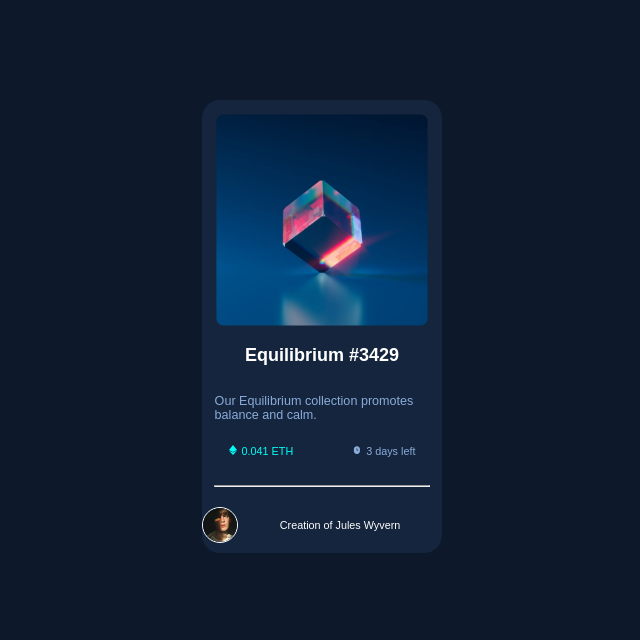
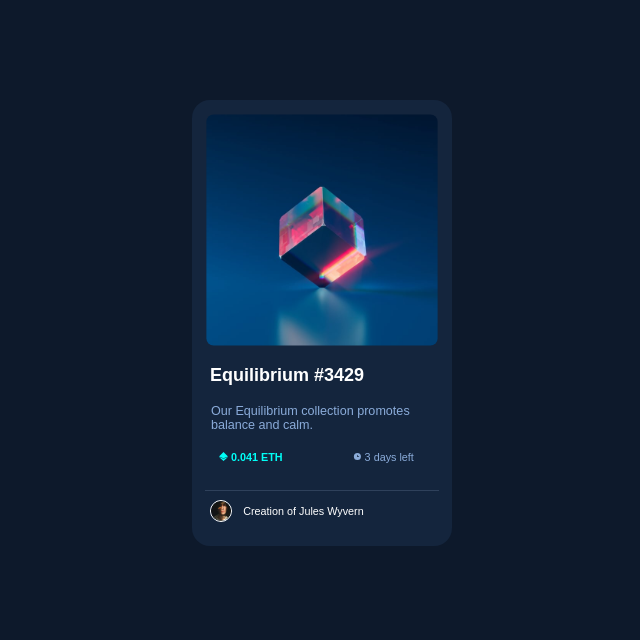
Before and after one commit to wesleyellsworth/Frontend-Mentor-NFT-Card, a plain HTML site: page index.html in a window 1280 px wide. Shown: the top 640 px of the page, without its empty margins (318-958 px from the left). Drawn offline with Linux system fonts and the light colour scheme.

Commit message:
css update

```diff
--- a/css/styles.css
+++ b/css/styles.css
@@ -50,9 +50,8 @@ body {
 .container {
     display: flex;
     flex-direction: column;
-    align-items: center;
     margin: 100px auto;
-    width: 240px;
+    max-width: 260px;
     background-color: hsl(216, 50%, 16%);
     border-radius: 1em;
 }
@@ -60,9 +59,10 @@ body {
 .card-text {
     display: flex;
     flex-direction: column;
-    align-items: center;
+    align-items: flex-start;
     flex-wrap: nowrap;
-    gap: 10px;
+    /* box-shadow: inset 0 -3em 3em hsl(215, 32%, 27%); */
+
 }
 
 img.nft-img {
@@ -82,55 +82,61 @@ p.nft-description {
     color: hsl(215, 51%, 70%);
     font-weight: 300;
     font-size: .7rem;
-    padding: 0px 1em 1em 1em;
+    padding: 0px 1.5em 1.5em 1.5em;
 }
 
 .card-price {
     display: inline-flex;
-    padding: 0 1em 1em 1em;
+    align-items: flex-start;
+    padding: 0 1.5em 1.5em 1.5em;
 }
 
 img.eth-img, .clock-img {
-    width: 8px;
-    height: 10px;
-    margin-right: 2px;
+    width: .5em;
+    height: .5em;
 }
 
 p.nft-price {
     font-size: .6em;
+    font-weight: 600;
     color: hsl(178, 100%, 50%);
-    padding-right: 10px;
-    margin-right: 50px;
+    margin-right: 70px;
     text-align: left;
 }
 
 p.time-remaining {
     font-size: .6em;
+    font-weight: 500;
     color: hsl(215, 51%, 70%);
 
 }
 
 .profile {
     display: flex;
-    align-items: center;
-    margin: 10px auto;
+    flex-wrap: wrap;
+    align-items: flex-start;
+    /* TOP RIGHT BOTTOM LEFT */
+    margin: .5em 1em 1em 1em;
 }
 
 img.profile-img {
-    max-width: 15%;
+    max-width: 10%;
     border: 1px solid #fff;
     border-radius: 50%;
 
 
 }
 
-p.profile {
+.profile p {
     font-size: .6em;
     color: #fff;
-
+    margin: .5 1em 1em 1em;
 }
 
 hr {
     width: 90%;
     margin: auto;
+    border: none;
+    height: 1px;
+    background-color: hsl(215, 32%, 27%);
 }
--- a/index.html
+++ b/index.html
@@ -19,9 +19,10 @@
 <body>
   <main>
       <div class="container">
-          <!-- Image -->
-          <img class="nft-img" src="images/image-equilibrium.jpg" alt="NFT Image">
         <div class="card-text">
+            <!-- Image -->
+            <img class="nft-img" src="images/image-equilibrium.jpg" alt="NFT Image">
+
             <!-- NFT Name -->
             <h2 class="nft-heading">Equilibrium #3429</h2>
             <!-- NFT Description -->
```
